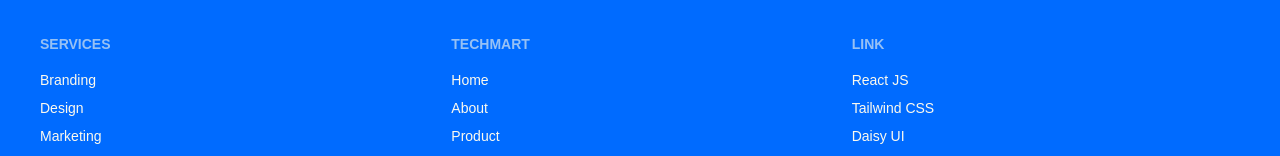
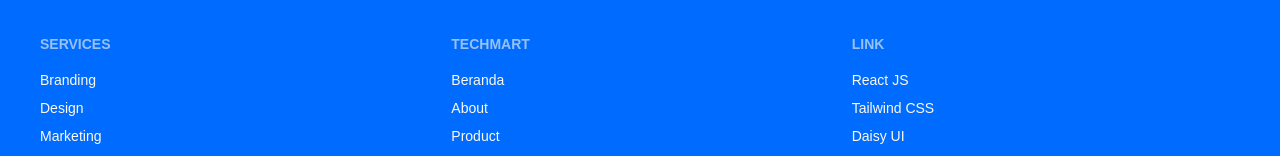
Before and after one commit to restuanggia/GH-STUDIO, a Next.js app: page / in a window 1280 px wide. Shown: the part 1570-1726 px from the top of the page. Built offline with nearby package versions, Linux system fonts and the light colour scheme.

Commit message:
restuanggia: mengganti menu Footer Home menjadi Beranda

```diff
--- a/app/layout.tsx
+++ b/app/layout.tsx
@@ -44,7 +44,7 @@ export default function RootLayout({
           </nav>
           <nav>
             <h6 className="footer-title">TechMart</h6>
-            <a href="/" className="link link-hover">Home</a>
+            <a href="/" className="link link-hover">Beranda</a>
             <a href="/about" className="link link-hover">About</a>
             <a href="/product" className="link link-hover">Product</a>
           </nav>
```
